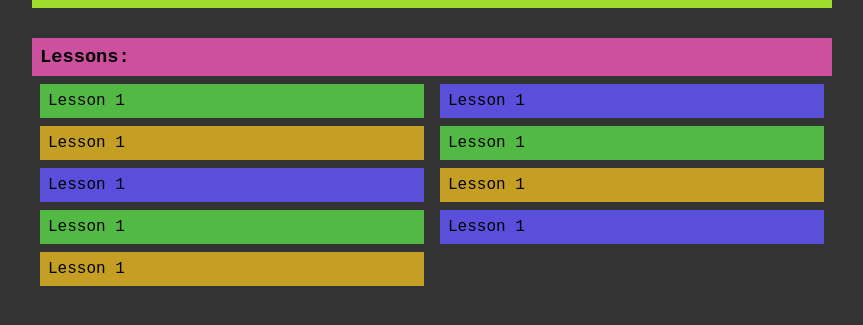
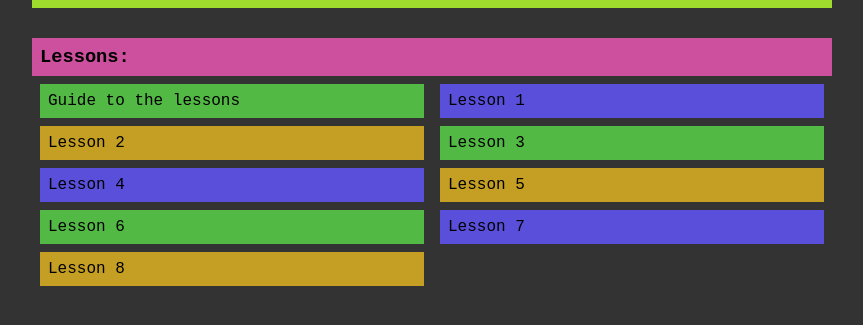
Before and after one commit to wcgs-programming/wcgs-programming.github.io, a Jekyll site: the page built from _posts/2014-09-16-java.md, in a window 1280 px wide. Shown: the part 213-538 px from the top of the page, without its empty margins (208-1071 px from the left). Built offline with Jekyll 4.4.1, drawn with Linux system fonts in a browser that asks for light colours.

Commit message:
labelled and ordered lessons

```diff
--- a/_posts/2014-09-16-java.md
+++ b/_posts/2014-09-16-java.md
@@ -9,20 +9,20 @@ categories: resources
 
 ### Lessons:
 
-[Lesson 1](https://drive.google.com/file/d/0B2YJc7NuR6TmT3d1cGdqQ1VYaGc/edit?usp=sharing)
-
-[Lesson 1](https://drive.google.com/file/d/0B2YJc7NuR6TmTkNRNC16Szc1dTA/edit?usp=sharing)
-
-[Lesson 1](https://drive.google.com/file/d/0B2YJc7NuR6TmUmZVNkZQYzlZWkE/edit?usp=sharing)
-
-[Lesson 1](https://drive.google.com/file/d/0B2YJc7NuR6TmUzdIREg2dmV5RUE/edit?usp=sharing)
-
-[Lesson 1](https://drive.google.com/file/d/0B2YJc7NuR6TmbWh6RVBjTmFld3M/edit?usp=sharing)
-
-[Lesson 1](https://drive.google.com/file/d/0B2YJc7NuR6TmbXpPMnVraDdTRW8/edit?usp=sharing)
-
-[Lesson 1](https://drive.google.com/file/d/0B2YJc7NuR6TmcHBKSGhMaGcyZjA/edit?usp=sharing)
+[Guide to the lessons](https://drive.google.com/file/d/0B2YJc7NuR6TmbWh6RVBjTmFld3M/edit?usp=sharing)
 
 [Lesson 1](https://drive.google.com/file/d/0B2YJc7NuR6TmcjQtTXlNN09iWHM/edit?usp=sharing)
 
-[Lesson 1](https://drive.google.com/file/d/0B2YJc7NuR6TmdkxIbExoRktFUEk/edit?usp=sharing)
+[Lesson 2](https://drive.google.com/file/d/0B2YJc7NuR6TmTkNRNC16Szc1dTA/edit?usp=sharing)
+
+[Lesson 3](https://drive.google.com/file/d/0B2YJc7NuR6TmUzdIREg2dmV5RUE/edit?usp=sharing)
+
+[Lesson 4](https://drive.google.com/file/d/0B2YJc7NuR6TmcHBKSGhMaGcyZjA/edit?usp=sharing)
+
+[Lesson 5](https://drive.google.com/file/d/0B2YJc7NuR6TmbXpPMnVraDdTRW8/edit?usp=sharing)
+
+[Lesson 6](https://drive.google.com/file/d/0B2YJc7NuR6TmT3d1cGdqQ1VYaGc/edit?usp=sharing)
+
+[Lesson 7](https://drive.google.com/file/d/0B2YJc7NuR6TmUmZVNkZQYzlZWkE/edit?usp=sharing)
+
+[Lesson 8](https://drive.google.com/file/d/0B2YJc7NuR6TmdkxIbExoRktFUEk/edit?usp=sharing)
```
